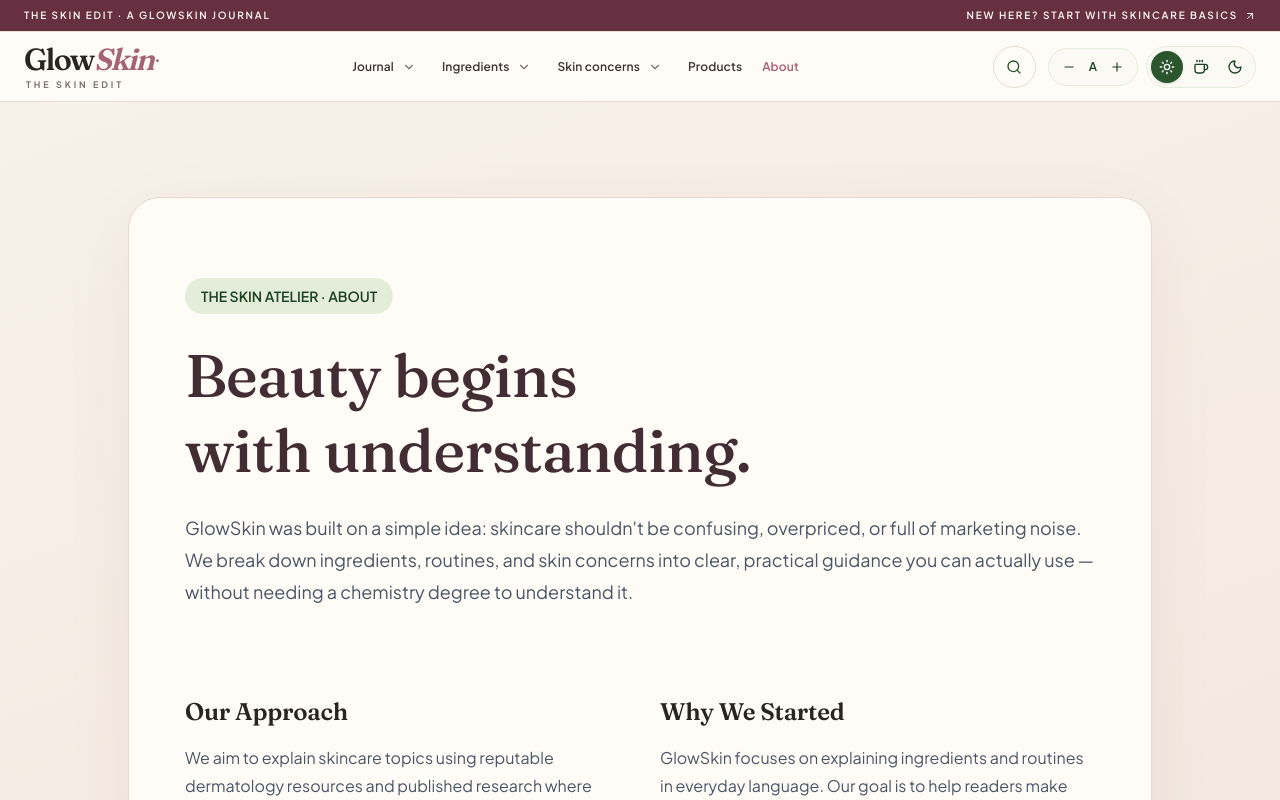
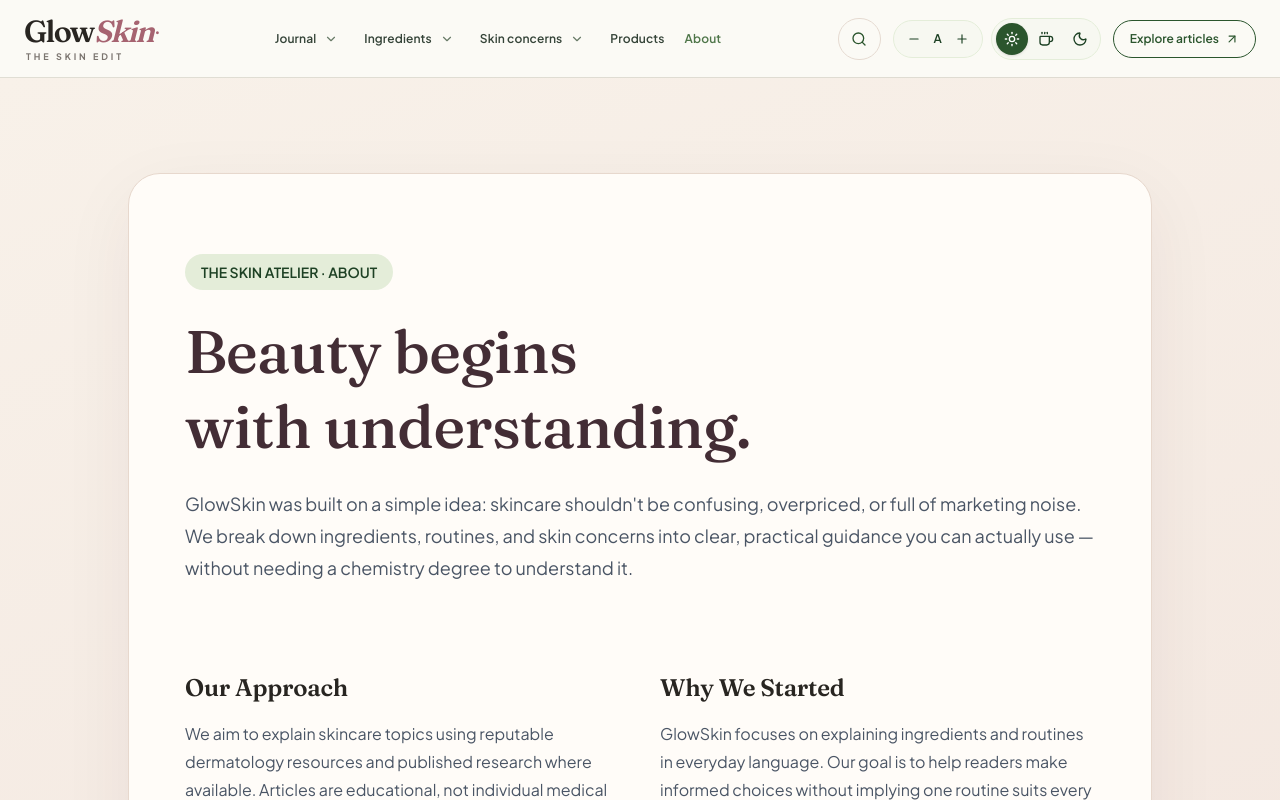
Before and after one commit to education03741-lab/my-website, a Next.js app: page /about in a window 1280 px wide. Shown: the top 800 px of the page. Built offline with nearby package versions, Linux system fonts and the light colour scheme.

Commit message:
Design: simplify header and apply botanical green navigation

```diff
--- a/app/components/Navbar.tsx
+++ b/app/components/Navbar.tsx
@@ -57,18 +57,9 @@ export default function Navbar() {
   const isCurrent = (href: string) => pathname === href || pathname.startsWith(`${href}/`);
 
   return (
-    <header className="sticky top-0 z-50 bg-[#FFFCF8]/95 shadow-[0_1px_0_rgba(102,47,66,0.10)] dark:bg-[#282521]/95">
-      <div className="border-b border-[#E8DED6] bg-[#662F42] text-[#FFF9F3] dark:border-white/10">
-        <div className="mx-auto flex max-w-7xl items-center justify-between gap-4 px-6 py-2 text-[10px] font-semibold uppercase tracking-[0.18em]">
-          <p className="truncate">The Skin Edit · A GlowSkin Journal</p>
-          <Link href="/blog/beginners-skincare-routine" className="hidden items-center gap-1.5 transition hover:text-[#E8C9CB] sm:inline-flex">
-            New here? Start with skincare basics <ArrowUpRight className="h-3 w-3" aria-hidden="true" />
-          </Link>
-        </div>
-      </div>
-
-      <nav aria-label="Primary navigation" className="mx-auto flex max-w-7xl items-center justify-between gap-3 px-5 py-3 sm:px-6">
-        <Link href="/" className="shrink-0 rounded-sm focus-visible:outline-2 focus-visible:outline-offset-4 focus-visible:outline-[#662F42]">
+    <header className="sticky top-0 z-50 bg-[#FBFAF6]/95 shadow-[0_1px_0_rgba(44,74,45,0.11)] dark:bg-[#253429]/95">
+      <nav aria-label="Primary navigation" className="mx-auto flex max-w-7xl items-center justify-between gap-3 px-5 py-4 sm:px-6">
+        <Link href="/" className="shrink-0 rounded-sm focus-visible:outline-2 focus-visible:outline-offset-4 focus-visible:outline-[#2B552D]">
           <Logo />
         </Link>
 
@@ -78,21 +69,21 @@ export default function Navbar() {
               <Link
                 href={item.href}
                 aria-current={isCurrent(item.href) ? "page" : undefined}
-                className={`whitespace-nowrap py-3 text-[12px] font-semibold tracking-[0.01em] transition hover:text-[#A66370] dark:hover:text-[#E8C9CB] ${isCurrent(item.href) ? "text-[#A66370] dark:text-[#E8C9CB]" : "text-[#3D3733] dark:text-[#F7F3EC]"}`}
+                className={`whitespace-nowrap py-3 text-[12px] font-semibold tracking-[0.01em] transition hover:text-[#4F7649] dark:hover:text-[#D6E4CC] ${isCurrent(item.href) ? "text-[#4F7649] dark:text-[#D6E4CC]" : "text-[#354438] dark:text-[#F6F6F0]"}`}
               >
                 {item.label}
               </Link>
               {item.children && (
                 <details className="group relative">
-                  <summary aria-label={`More ${item.label} topics`} className="flex cursor-pointer list-none items-center rounded-full p-1.5 text-[#7A6E68] transition hover:bg-[#F0E8E1] focus-visible:outline-2 focus-visible:outline-[#662F42] dark:text-[#F7F3EC] [&::-webkit-details-marker]:hidden">
+                  <summary aria-label={`More ${item.label} topics`} className="flex cursor-pointer list-none items-center rounded-full p-1.5 text-[#687B67] transition hover:bg-[#EAF0E3] focus-visible:outline-2 focus-visible:outline-[#2B552D] dark:text-[#F6F6F0] [&::-webkit-details-marker]:hidden">
                     <ChevronDown className="h-3.5 w-3.5 transition group-open:rotate-180" aria-hidden="true" />
                   </summary>
-                  <div className="absolute left-0 top-[calc(100%+1rem)] z-50 w-60 border border-[#E5DAD0] bg-[#FFFCF8] p-2 shadow-[0_18px_50px_rgba(39,30,31,0.14)] dark:border-white/15 dark:bg-[#282521]">
-                    <Link href={item.href} className="block border-b border-[#E5DAD0] px-3 py-3 text-xs font-semibold uppercase tracking-[0.12em] text-[#662F42] dark:text-[#F0C5CA]">
+                  <div className="absolute left-0 top-[calc(100%+1rem)] z-50 w-60 border border-[#DCE5D8] bg-[#FBFAF6] p-2 shadow-[0_18px_50px_rgba(39,30,31,0.14)] dark:border-white/15 dark:bg-[#253429]">
+                    <Link href={item.href} className="block border-b border-[#DCE5D8] px-3 py-3 text-xs font-semibold uppercase tracking-[0.12em] text-[#2B552D] dark:text-[#F0C5CA]">
                       View all {item.label}
                     </Link>
                     {item.children.map((sub) => (
-                      <Link key={sub.href} href={sub.href} className="block px-3 py-2.5 text-sm text-[#514C47] transition hover:bg-[#F7F3EC] hover:text-[#662F42] dark:text-[#F7F3EC] dark:hover:bg-white/10">
+                      <Link key={sub.href} href={sub.href} className="block px-3 py-2.5 text-sm text-[#475848] transition hover:bg-[#F6F6F0] hover:text-[#2B552D] dark:text-[#F6F6F0] dark:hover:bg-white/10">
                         {sub.label}
                       </Link>
                     ))}
@@ -106,8 +97,8 @@ export default function Navbar() {
         <div className="flex shrink-0 items-center gap-1.5 sm:gap-3">
           <div className="gs-nav-search"><SearchBar /></div>
           <div className="hidden sm:block"><ThemeToggle /></div>
-          <Link href="/contact" className="hidden items-center gap-1.5 rounded-full border border-[#662F42] px-4 py-2.5 text-xs font-semibold text-[#662F42] transition hover:bg-[#662F42] hover:text-white dark:border-[#E8C9CB] dark:text-[#E8C9CB] dark:hover:bg-[#E8C9CB] dark:hover:text-[#282521] 2xl:inline-flex">
-            Get in touch <ArrowUpRight className="h-3.5 w-3.5" aria-hidden="true" />
+          <Link href="/blog" className="hidden items-center gap-1.5 rounded-full border border-[#2B552D] px-4 py-2.5 text-xs font-semibold text-[#2B552D] transition hover:bg-[#2B552D] hover:text-white dark:border-[#D6E4CC] dark:text-[#D6E4CC] dark:hover:bg-[#D6E4CC] dark:hover:text-[#253429] xl:inline-flex">
+            Explore articles <ArrowUpRight className="h-3.5 w-3.5" aria-hidden="true" />
           </Link>
           <button
             type="button"
@@ -115,7 +106,7 @@ export default function Navbar() {
             aria-expanded={mobileOpen}
             aria-controls="mobile-navigation"
             onClick={() => setMobileOpen((value) => !value)}
-            className="flex h-10 w-10 items-center justify-center rounded-full border border-[#E5DAD0] text-[#662F42] transition hover:bg-[#F0E8E1] focus-visible:outline-2 focus-visible:outline-[#662F42] dark:text-[#F7F3EC] xl:hidden"
+            className="flex h-10 w-10 items-center justify-center rounded-full border border-[#DCE5D8] text-[#2B552D] transition hover:bg-[#EAF0E3] focus-visible:outline-2 focus-visible:outline-[#2B552D] dark:text-[#F6F6F0] xl:hidden"
           >
             {mobileOpen ? <X className="h-5 w-5" /> : <Menu className="h-5 w-5" />}
           </button>
@@ -123,30 +114,30 @@ export default function Navbar() {
       </nav>
 
       {mobileOpen && (
-        <nav id="mobile-navigation" aria-label="Mobile navigation" className="max-h-[calc(100dvh-7rem)] overflow-y-auto border-t border-[#E5DAD0] bg-[#FFFCF8] px-6 py-5 dark:bg-[#282521] xl:hidden">
-          <ul className="mx-auto max-w-7xl divide-y divide-[#E5DAD0] dark:divide-white/15">
+        <nav id="mobile-navigation" aria-label="Mobile navigation" className="max-h-[calc(100dvh-7rem)] overflow-y-auto border-t border-[#DCE5D8] bg-[#FBFAF6] px-6 py-5 dark:bg-[#253429] xl:hidden">
+          <ul className="mx-auto max-w-7xl divide-y divide-[#DCE5D8] dark:divide-white/15">
             {navigation.map((item) => (
               <li key={item.href} className="py-3">
                 <div className="flex items-center justify-between">
-                  <Link href={item.href} onClick={() => setMobileOpen(false)} className="py-2 font-heading text-xl text-[#282521] dark:text-[#F7F3EC]">
+                  <Link href={item.href} onClick={() => setMobileOpen(false)} className="py-2 font-heading text-xl text-[#253429] dark:text-[#F6F6F0]">
                     {item.label}
                   </Link>
                 </div>
                 {item.children && (
                   <details className="group mt-1">
-                    <summary aria-label={`Explore ${item.label} topics`} className="flex w-fit cursor-pointer list-none items-center gap-2 pb-2 text-xs font-semibold uppercase tracking-[0.12em] text-[#662F42] dark:text-[#E8C9CB] [&::-webkit-details-marker]:hidden">
+                    <summary aria-label={`Explore ${item.label} topics`} className="flex w-fit cursor-pointer list-none items-center gap-2 pb-2 text-xs font-semibold uppercase tracking-[0.12em] text-[#2B552D] dark:text-[#D6E4CC] [&::-webkit-details-marker]:hidden">
                       Explore topics <ChevronDown className="h-3.5 w-3.5 transition group-open:rotate-180" aria-hidden="true" />
                     </summary>
                     <div className="grid grid-cols-2 gap-x-5 gap-y-3 pb-3 pt-2">
                       {item.children.map((sub) => (
-                        <Link key={sub.href} href={sub.href} onClick={() => setMobileOpen(false)} className="text-sm text-[#514C47] underline-offset-4 hover:underline dark:text-[#F7F3EC]">{sub.label}</Link>
+                        <Link key={sub.href} href={sub.href} onClick={() => setMobileOpen(false)} className="text-sm text-[#475848] underline-offset-4 hover:underline dark:text-[#F6F6F0]">{sub.label}</Link>
                       ))}
                     </div>
                   </details>
                 )}
               </li>
             ))}
-            <li className="py-4"><Link href="/contact" onClick={() => setMobileOpen(false)} className="text-sm font-semibold text-[#662F42] dark:text-[#E8C9CB]">Contact GlowSkin</Link></li>
+            <li className="py-4"><Link href="/contact" onClick={() => setMobileOpen(false)} className="text-sm font-semibold text-[#2B552D] dark:text-[#D6E4CC]">Contact GlowSkin</Link></li>
             <li className="py-3 sm:hidden"><ThemeToggle /></li>
           </ul>
         </nav>
```
